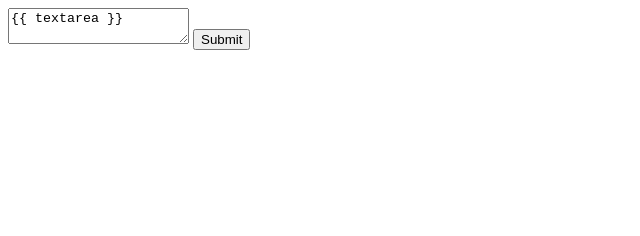
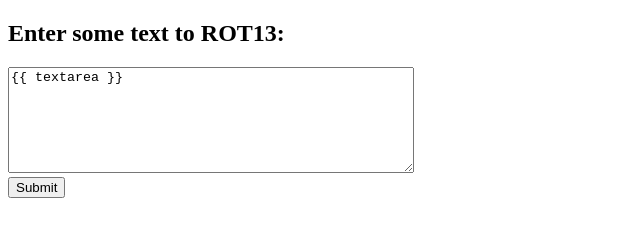
Before and after one commit to nebrondo/rot13, a plain HTML site: page rot13/templates/index.html in a window 1280 px wide. Shown: the whole page, without its empty margins (0-640 px from the left). Drawn offline with Linux system fonts and the light colour scheme.

Commit message:
matching udacity html

```diff
--- a/rot13/templates/index.html
+++ b/rot13/templates/index.html
@@ -1,6 +1,18 @@
+<!DOCTYPE html>
+
 <html>
-<form action="/rot13" method="post">
-    <textarea name="text">{{ textarea }}</textarea>
-    <input type="submit">
-</form>
+  <head>
+    <title>Unit 2 Rot 13</title>
+  </head>
+
+  <body>
+    <h2>Enter some text to ROT13:</h2>
+    <form method="post">
+      <textarea name="text"
+                style="height: 100px; width: 400px;">{{ textarea }}</textarea>
+      <br>
+      <input type="submit">
+    </form>
+  </body>
+
 </html>
```
